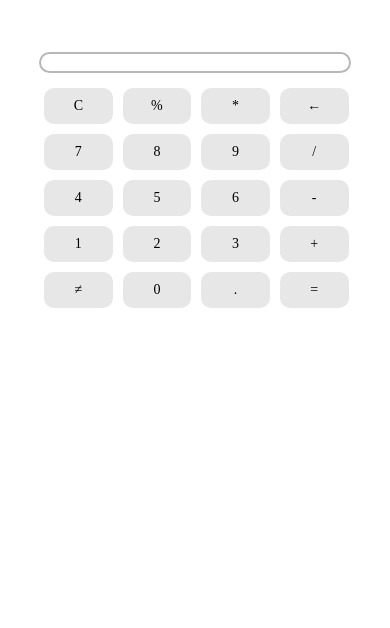
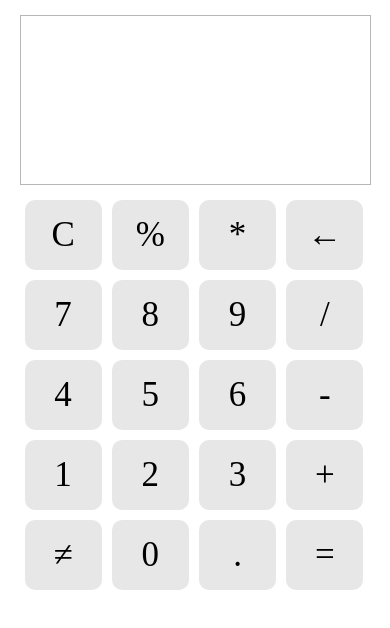
Before and after one commit to LordWeli/dynamic_calc, a React Native app: screen / in a window 390 px wide. Shown: the top 628 px of the page. Built offline with nearby package versions, Linux system fonts and the light colour scheme.

Commit message:
Addition of standard styling for the buttons and changing the textarea

```diff
--- a/src/components/Body.js
+++ b/src/components/Body.js
@@ -6,10 +6,8 @@ export default function() {
   return (
     <View style={styles.container}>
       <View style={styles.areaContainer}>
-        <TextInput
-          editable={false}
-          style={styles.textArea}/>
-          <CommandButtons/>
+        <TextInput editable={false} style={styles.textArea}/>
+        <CommandButtons/>
       </View>
     </View>
   );
@@ -19,18 +17,18 @@ const styles = StyleSheet.create({
   container: {
     backgroundColor: '#ffffff',
     width: '100%',
+    height: '100%',
     alignItems: 'center',
     justifyContent: 'center',
   },
   areaContainer: {
-    width: '80%',
-    height: '60%'
+    width: '90%',
+    height: '95%'
   },
   textArea: {
     borderColor: '#b7b7b7',
-    borderWidth: 2,
-    borderRadius: 15,
+    borderWidth: 1,
     width: '100%',
-    height: '100%'
+    height: 200
   },
 });
--- a/src/components/buttons/ButtonsBody.js
+++ b/src/components/buttons/ButtonsBody.js
@@ -41,7 +41,8 @@ export default function() {
 
 const styles = StyleSheet.create({
   buttonAreaContainer: {
-    flexDirection: 'row'
+    flexDirection: 'row',
+    height: 80,
   },
   marginAreaButton: {
     marginTop: 10,
--- a/src/components/buttons/CommandButton.js
+++ b/src/components/buttons/CommandButton.js
@@ -3,9 +3,7 @@ import { StyleSheet, TouchableOpacity, Text } from 'react-native';
 
 export default function(props) {
   return (
-    <TouchableOpacity
-      style={styles.buttonStyle}
-    >
+    <TouchableOpacity style={styles.buttonStyle}>
       <Text style={styles.textButton}>{props.valueNumber}</Text>
     </TouchableOpacity>
   )
@@ -19,9 +17,12 @@ const styles = StyleSheet.create({
     borderRadius: 10,
     backgroundColor: '#e7e7e7',
     width: '22%',
+    alignItems: 'center',
+    justifyContent: 'center',
   },
   textButton: {
     textAlign: 'center',
-    fontFamily: 'Futura'
+    fontFamily: 'Futura',
+    fontSize: 35
   }
 })
```
